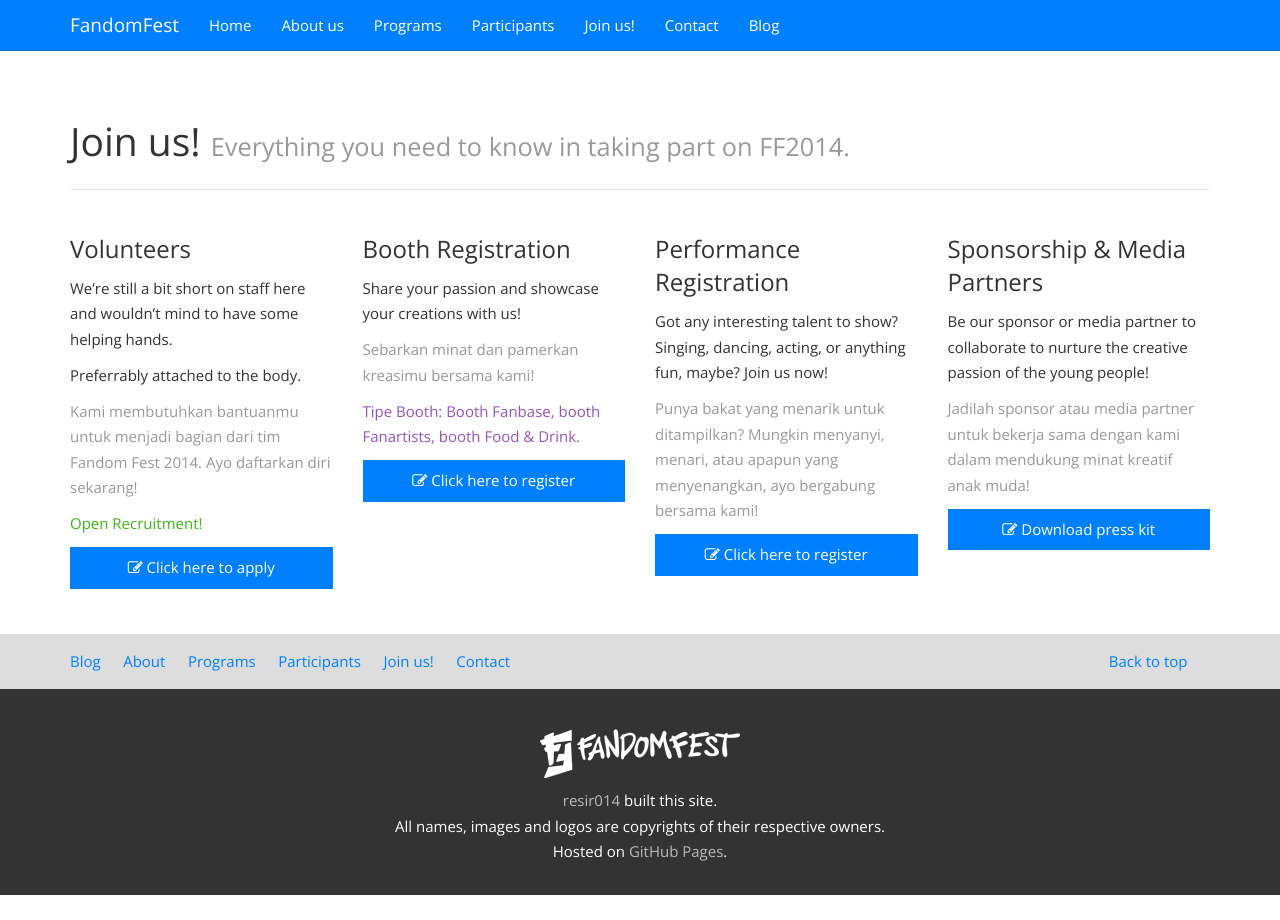
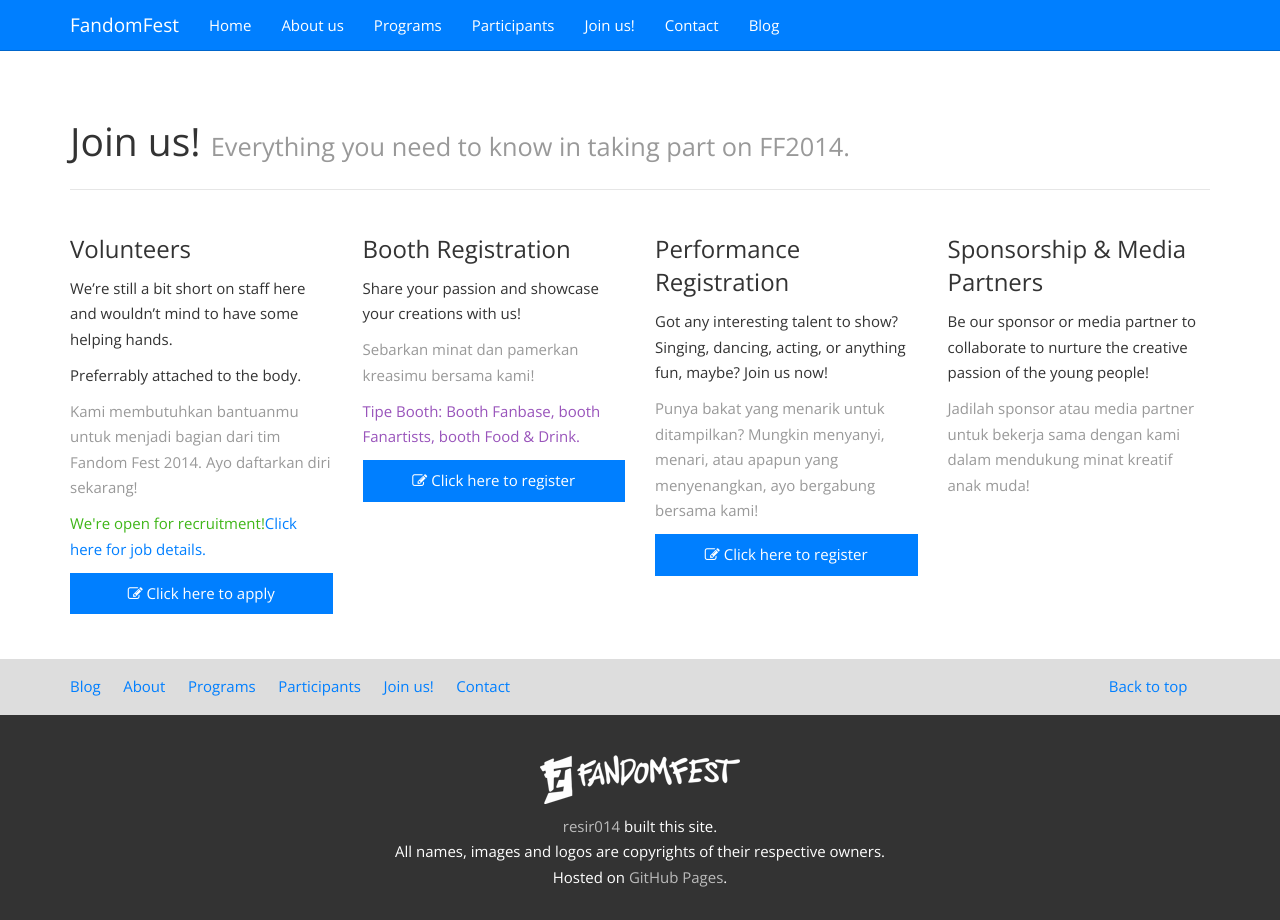
Before and after one commit to resir014/fandom-fest, a Jekyll site: the page built from join-us/index.html, in a window 1280 px wide. Built offline with Jekyll 4.4.1, drawn with Linux system fonts in a browser that asks for light colours; nearby versions of some CDN libraries.

Commit message:
Forgot to add links to the registration form.

```diff
--- a/join-us/index.html
+++ b/join-us/index.html
@@ -14,9 +14,9 @@
 
                 <p class="text-muted">Kami membutuhkan bantuanmu untuk menjadi bagian dari tim Fandom Fest 2014. Ayo daftarkan diri sekarang!</p>
 
-                <p class="text-success">Open Recruitment!</p>
+                <p class="text-success">We're open for recruitment!<a href="https://docs.google.com/document/d/1bcq0CBtyCoOA8Zpu8f-Xn6X-nhJGYm8UoUN1KiSywrs/edit?usp=sharing">Click here for job details.</a></p>
 
-                <a class="btn btn-primary btn-block" href="#"><i class="fa fa-pencil-square-o "></i> Click here to apply</a>
+                <a class="btn btn-primary btn-block" href="https://docs.google.com/forms/d/1LI6iLma-pgFxdPrYzMF6S1whGjerWFCEh16-Hrd9QAE/viewform?usp=send_form"><i class="fa fa-pencil-square-o "></i> Click here to apply</a>
             </div>
             <div class="col-md-3">
                 <h2 class="featurette-column-title">Booth Registration</h2>
@@ -26,7 +26,7 @@
 
                 <p class="text-info">Tipe Booth: Booth Fanbase, booth Fanartists, booth Food &amp; Drink.</p>
 
-                <a class="btn btn-primary btn-block" href="#"><i class="fa fa-pencil-square-o "></i> Click here to register</a>
+                <a class="btn btn-primary btn-block" href="https://docs.google.com/forms/d/13Z9bhuxo3BHXLApFqIyfhJcwuZyupvIj8YzLTQ98Gjo/viewform?usp=send_form"><i class="fa fa-pencil-square-o "></i> Click here to register</a>
             </div>
             <div class="col-md-3">
                 <h2 class="featurette-column-title">Performance Registration</h2>
@@ -34,15 +34,13 @@
 
                 <p class="text-muted">Punya bakat yang menarik untuk ditampilkan? Mungkin menyanyi, menari, atau apapun yang menyenangkan, ayo bergabung bersama kami!</p>
 
-                <a class="btn btn-primary btn-block" href="#"><i class="fa fa-pencil-square-o "></i> Click here to register</a>
+                <a class="btn btn-primary btn-block" href="https://docs.google.com/forms/d/1P5cyxTi1xVebbCnTaRA0WdQlZIuSWo7y_181O92DM2U/viewform?usp=send_form"><i class="fa fa-pencil-square-o "></i> Click here to register</a>
             </div>
             <div class="col-md-3">
                 <h2 class="featurette-column-title">Sponsorship &amp; Media Partners</h2>
                 <p>Be our sponsor or media partner to collaborate to nurture the creative passion of the young people!</p>
 
                 <p class="text-muted">Jadilah sponsor atau media partner untuk bekerja sama dengan kami dalam mendukung minat kreatif anak muda!</p>
-
-                <a class="btn btn-primary btn-block" href="#"><i class="fa fa-pencil-square-o "></i> Download press kit</a>
             </div>
         </div>
     </div>
```
